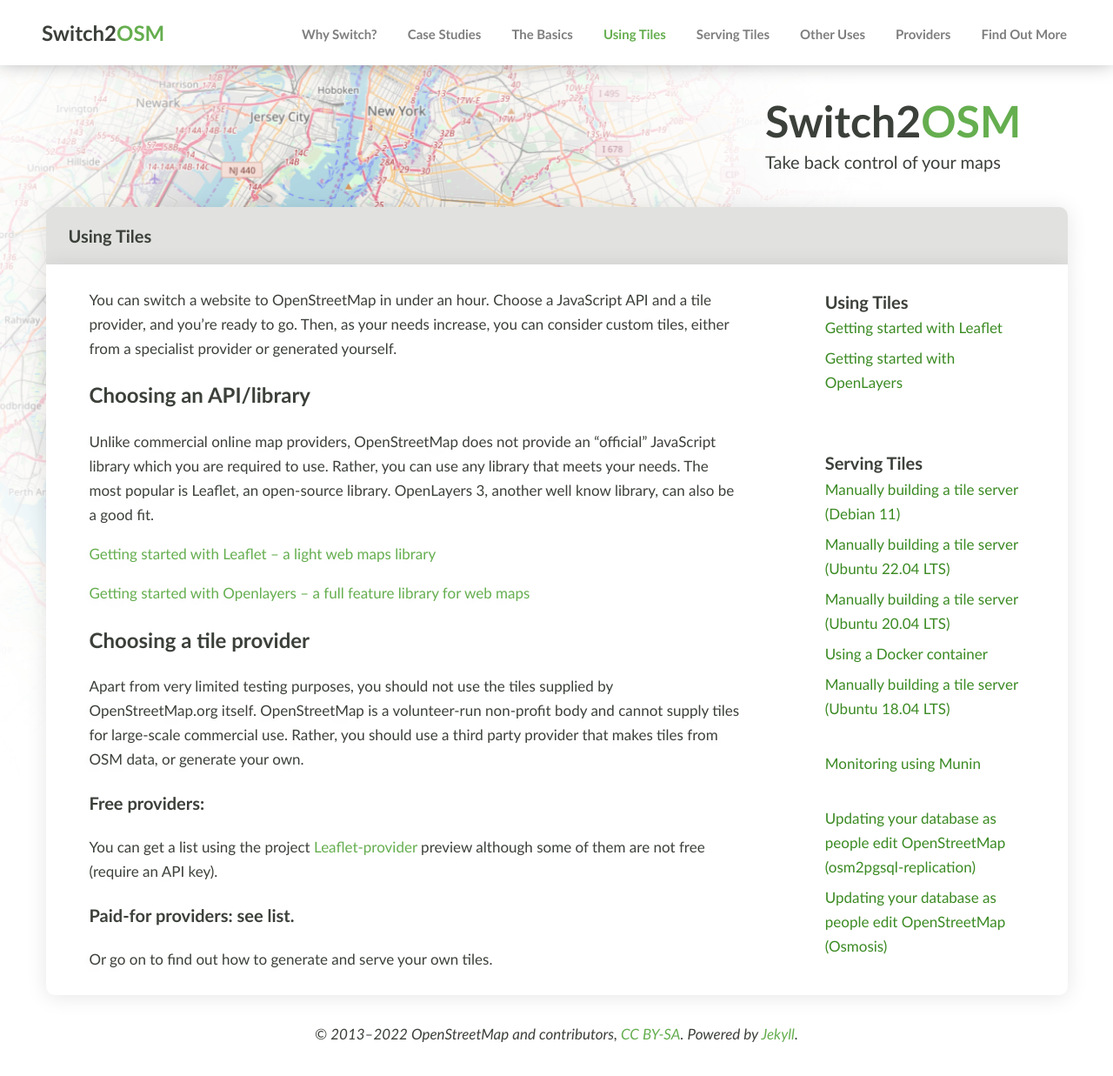
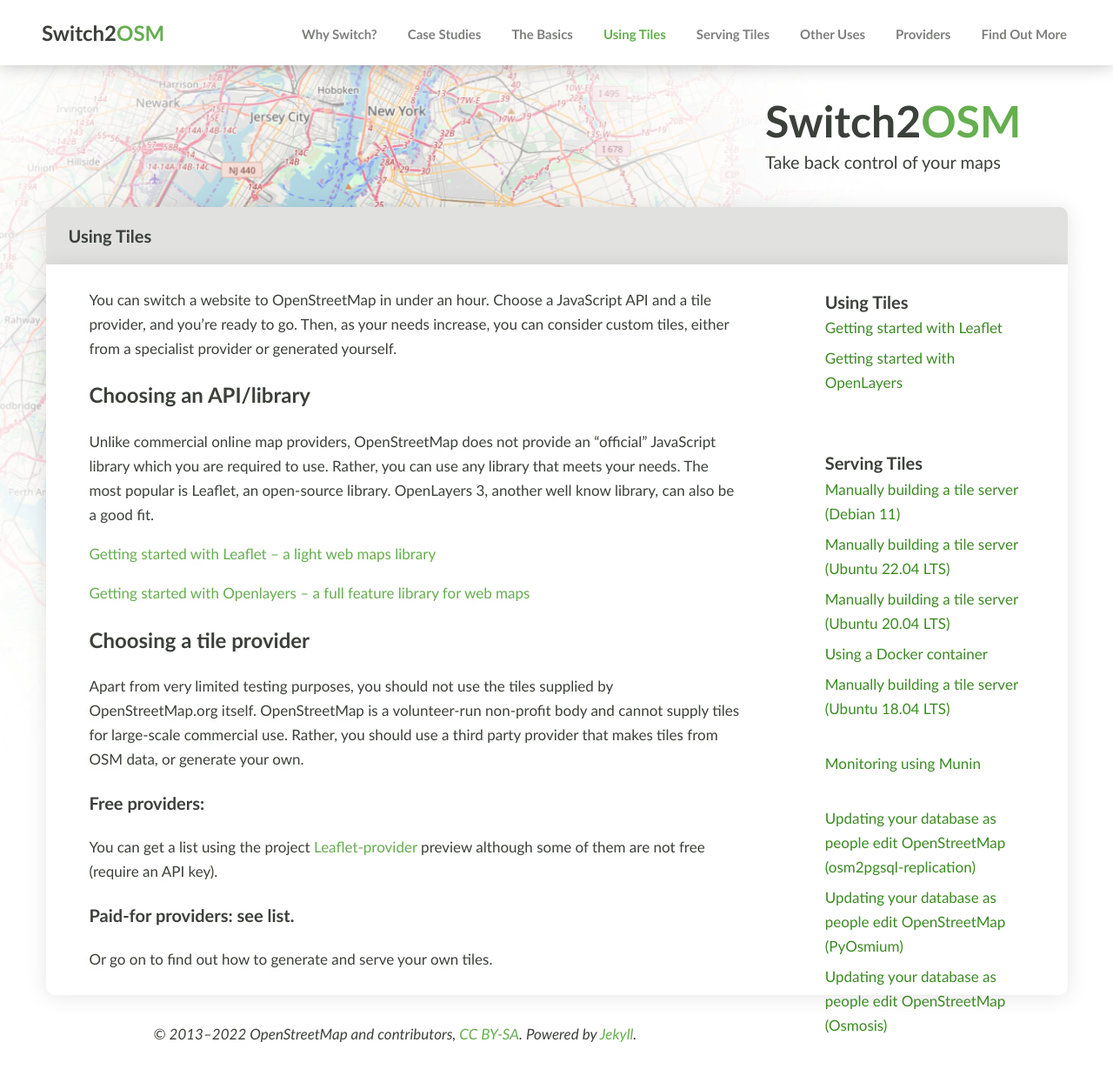
Before and after one commit to switch2osm/switch2osm, a Jekyll site: the page built from using-tiles/index.md, in a window 1280 px wide and 1244 px high. Shown: the top 1237 px of the window at 87% size. Built offline with Jekyll 4.4.1, drawn with Linux system fonts in a browser that asks for light colours; comment, search, counter and statistics services are not loaded.

Commit message:
Update docs.html
Added link to updating-as-people-edit-pyosmium

```diff
--- a/_layouts/docs.html
+++ b/_layouts/docs.html
@@ -23,6 +23,7 @@
             <li><a href="{{ site.url }}/serving-tiles/monitoring-using-munin/">Monitoring using Munin</a></li>
 	    <br>
             <li><a href="{{ site.url }}/serving-tiles/updating-as-people-edit-osm2pgsql-replication/">Updating your database as people edit OpenStreetMap (osm2pgsql-replication)</a></li>
+            <li><a href="{{ site.url }}/serving-tiles/updating-as-people-edit-pyosmium/">Updating your database as people edit OpenStreetMap (PyOsmium)</a></li>
             <li><a href="{{ site.url }}/serving-tiles/updating-as-people-edit-osmosis/">Updating your database as people edit OpenStreetMap (Osmosis)</a></li>
           </ul>
 
```
